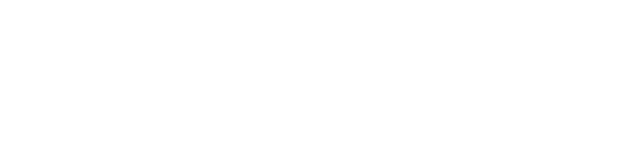
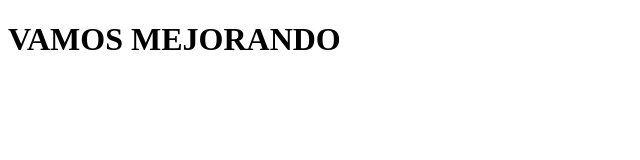
Before and after one commit to Carlos-Titanio/PRUEBA4, a plain HTML site: page index.html in a window 1280 px wide. Shown: the whole page, without its empty margins (0-640 px from the left). Drawn offline with Linux system fonts and the light colour scheme.

Commit message:
SEGUNDO COMMIT

```diff
--- a/index.html
+++ b/index.html
@@ -9,4 +9,4 @@
 
 </body>
 <title>PASITO A PASITO DE VERDAD</title>
-</html>
+<h1>VAMOS MEJORANDO</h1>
```
